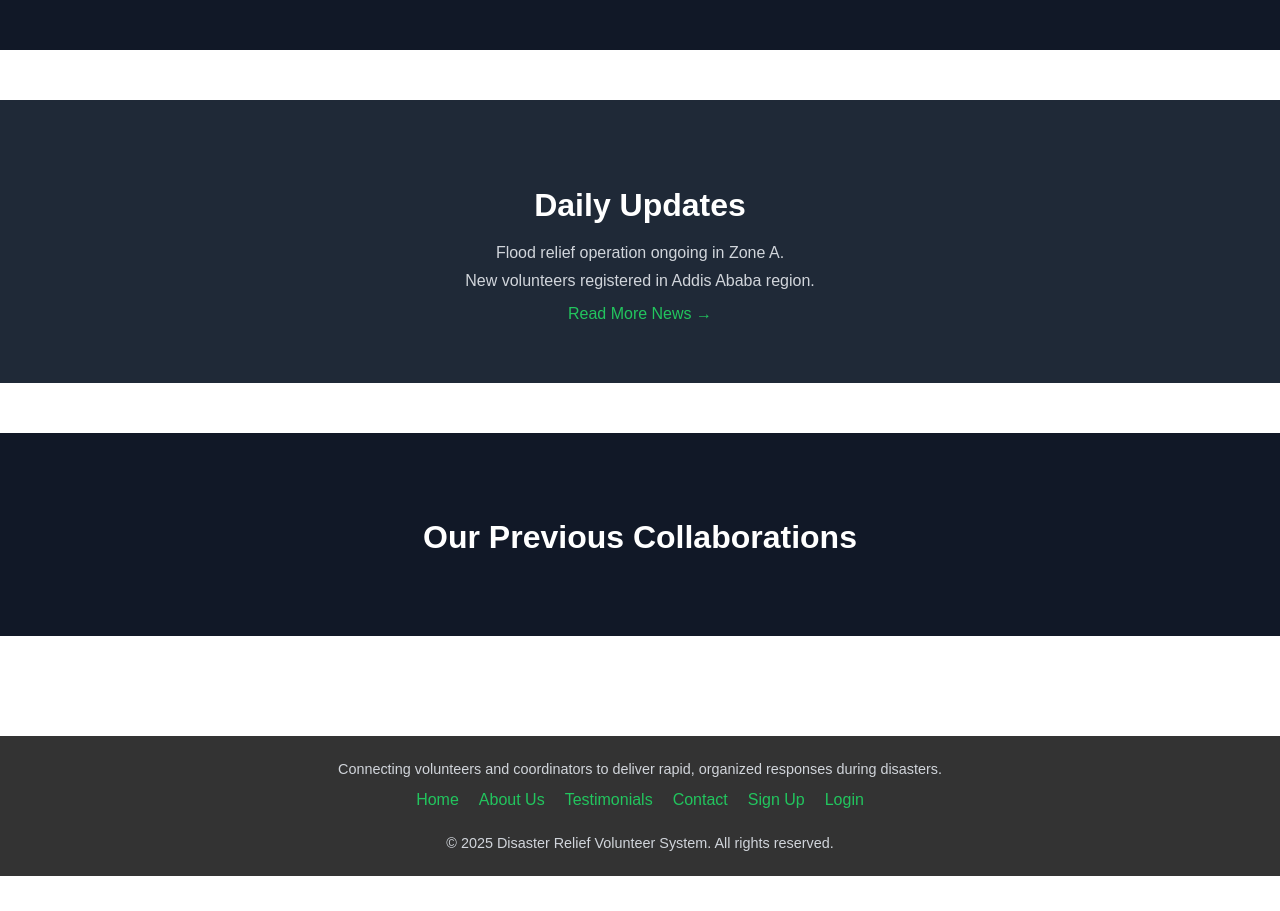
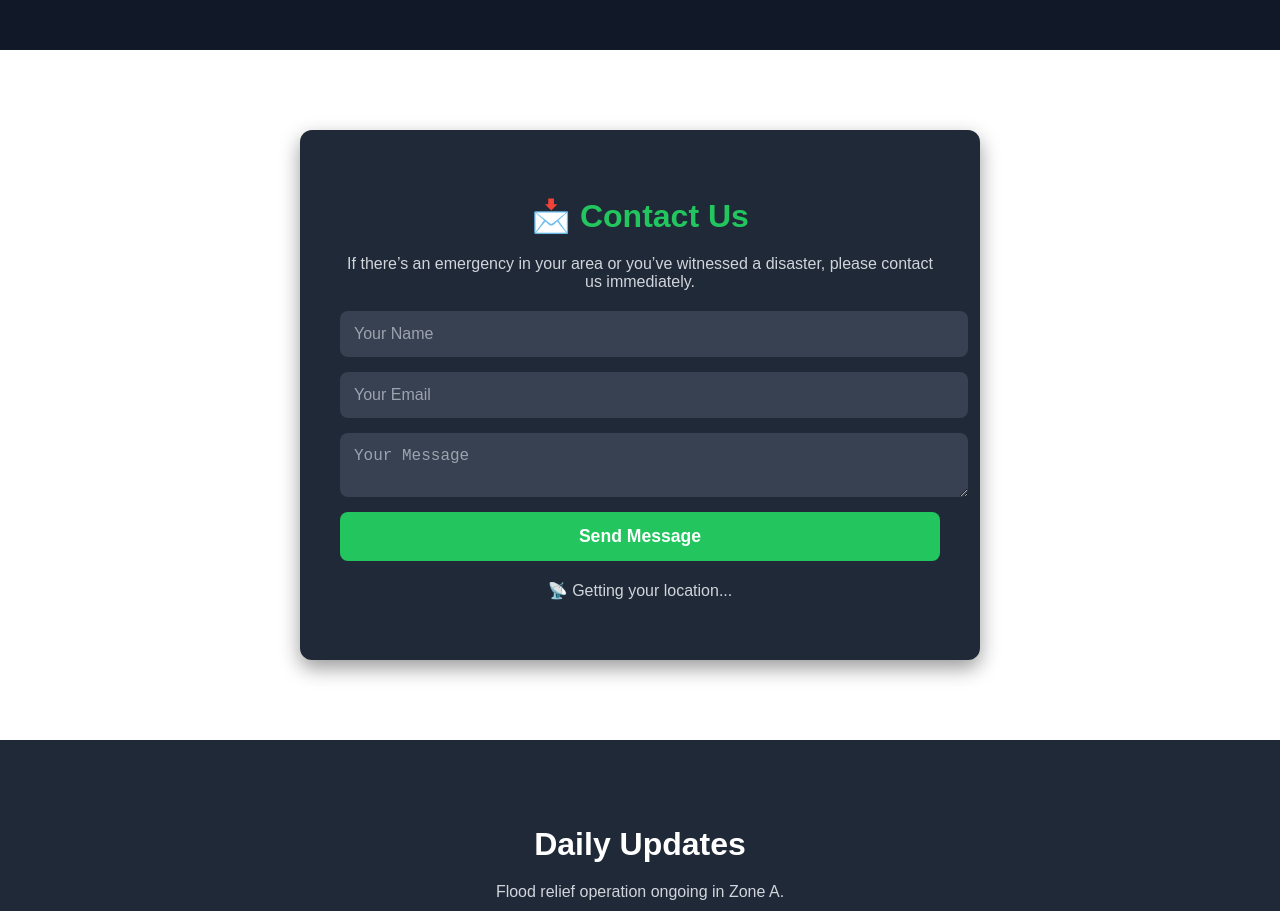
Before and after one commit to Nebbu333/disaster-managing, a React (Create React App) app: page / in a window 1280 px wide. Shown: the part 880-1791 px from the top of the page. Before the commit the page ends 1756 px from the top, so only its background shows below. Built offline with nearby package versions, Linux system fonts and the light colour scheme; no server answers.

Commit message:
home modified

```diff
--- a/src/pages/Contact.css
+++ b/src/pages/Contact.css
@@ -1,44 +1,89 @@
-/* Contact.css */
-
-.page {
-  padding: 60px 20px;
+.contact-container {
   max-width: 600px;
-  margin: 0 auto;
+  margin: 80px auto;
+  padding: 40px;
+  background-color: #1f2937;
+  border-radius: 12px;
+  box-shadow: 0 8px 20px rgba(0, 0, 0, 0.4);
+  color: white;
   text-align: center;
 }
 
-.page h1 {
-  font-size: 2.5rem;
+.contact-container h2 {
+  font-size: 2rem;
   color: #22c55e;
   margin-bottom: 20px;
 }
 
-.page form {
+.contact-container p {
+  color: #d1d5db;
+  margin-bottom: 20px;
+  font-size: 1rem;
+}
+
+.contact-form {
   display: flex;
   flex-direction: column;
   gap: 15px;
 }
 
-.page input,
-.page textarea {
-  padding: 10px;
-  border-radius: 5px;
-  border: 1px solid #d1d5db;
+.contact-form input,
+.contact-form textarea {
+  width: 100%;
+  padding: 14px;
+  border: none;
+  border-radius: 8px;
+  background-color: #374151;
+  color: white;
   font-size: 1rem;
-  width: 100%;
+  transition: all 0.3s ease;
 }
 
-.page button {
-  padding: 10px;
+.contact-form input::placeholder,
+.contact-form textarea::placeholder {
+  color: #9ca3af;
+}
+
+.contact-form input:focus,
+.contact-form textarea:focus {
+  background-color: #4b5563;
+  outline: 2px solid #22c55e;
+}
+
+.contact-form button {
   background-color: #22c55e;
   color: white;
   font-weight: bold;
+  padding: 14px;
   border: none;
-  border-radius: 5px;
+  border-radius: 8px;
+  font-size: 1.1rem;
   cursor: pointer;
-  transition: background-color 0.3s ease;
+  transition: background 0.3s ease, transform 0.2s ease;
 }
 
-.page button:hover {
+.contact-form button:hover {
   background-color: #16a34a;
+  transform: scale(1.05);
 }
+
+.location-info {
+  margin-top: 20px;
+  color: #d1d5db;
+  font-size: 0.95rem;
+}
+
+@media (max-width: 768px) {
+  .contact-container {
+    margin: 50px 15px;
+    padding: 30px;
+  }
+
+  .contact-container h2 {
+    font-size: 1.7rem;
+  }
+
+  .contact-form button {
+    font-size: 1rem;
+  }
+}
--- a/src/pages/Contact.js
+++ b/src/pages/Contact.js
@@ -1,16 +1,100 @@
-import React from "react";
-import "./Contact.css";
+import React, { useState, useEffect } from "react";
+import axios from "axios";
+import "./Contact.css"; // ✅ Make sure this file is in the same folder
 
-const Contact = () => (
-  <div className="page">
-    <h1>Contact Us</h1>
-    <form>
-      <input type="text" placeholder="Your Name" required />
-      <input type="email" placeholder="Your Email" required />
-      <textarea placeholder="Message" required></textarea>
-      <button type="submit">Send Message</button>
-    </form>
-  </div>
-);
+function ContactPage() {
+  const [formData, setFormData] = useState({
+    name: "",
+    email: "",
+    message: "",
+    latitude: "",
+    longitude: "",
+  });
 
-export default Contact;
+  useEffect(() => {
+    if (navigator.geolocation) {
+      navigator.geolocation.getCurrentPosition(
+        (position) => {
+          setFormData((prev) => ({
+            ...prev,
+            latitude: position.coords.latitude,
+            longitude: position.coords.longitude,
+          }));
+        },
+        (error) => {
+          console.error("Error getting location:", error);
+          alert("Unable to access your location.");
+        }
+      );
+    } else {
+      alert("Your browser does not support GPS location.");
+    }
+  }, []);
+
+  const handleSubmit = async (e) => {
+    e.preventDefault();
+    try {
+      await axios.post("http://localhost:5000/api/contact", formData);
+      alert("✅ Message sent successfully!");
+      setFormData({
+        name: "",
+        email: "",
+        message: "",
+        latitude: "",
+        longitude: "",
+      });
+    } catch (error) {
+      console.error("Error sending message:", error);
+      alert("❌ Failed to send message.");
+    }
+  };
+
+  return (
+    <div className="contact-container">
+      <h2>📩 Contact Us</h2>
+      <p>
+        If there’s an emergency in your area or you’ve witnessed a disaster,
+        please contact us immediately.
+      </p>
+
+      <form onSubmit={handleSubmit} className="contact-form">
+        <input
+          type="text"
+          placeholder="Your Name"
+          value={formData.name}
+          onChange={(e) => setFormData({ ...formData, name: e.target.value })}
+          required
+        />
+        <input
+          type="email"
+          placeholder="Your Email"
+          value={formData.email}
+          onChange={(e) => setFormData({ ...formData, email: e.target.value })}
+          required
+        />
+        <textarea
+          placeholder="Your Message"
+          value={formData.message}
+          onChange={(e) =>
+            setFormData({ ...formData, message: e.target.value })
+          }
+          required
+        />
+        <button type="submit">Send Message</button>
+      </form>
+
+      {formData.latitude && formData.longitude ? (
+        <p className="location-info">
+          📍 Location captured:
+          <br />
+          Latitude: {formData.latitude} <br />
+          Longitude: {formData.longitude}
+        </p>
+      ) : (
+        <p className="location-info">📡 Getting your location...</p>
+      )}
+    </div>
+  );
+}
+
+export default ContactPage;
--- a/src/pages/Home.js
+++ b/src/pages/Home.js
@@ -2,6 +2,7 @@ import React from "react";
 import { Link } from "react-router-dom";
 import { motion } from "framer-motion";
 import "./Home.css";
+import Contact from "./Contact";
 
 const Home = () => {
   return (
@@ -29,6 +30,7 @@ const Home = () => {
           Click for More →
         </Link>
       </section>
+      <Contact />
 
       <section className="news-section">
         <h2>Daily Updates</h2>
```
